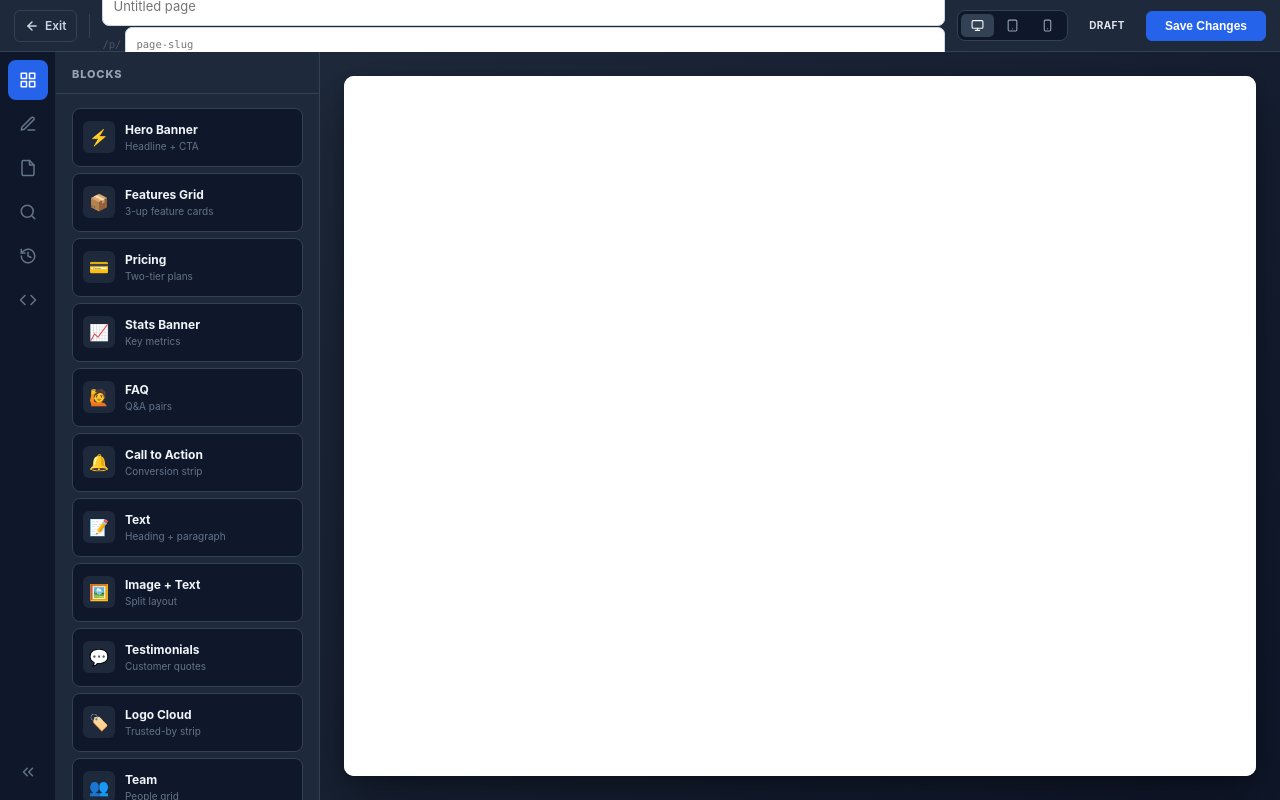
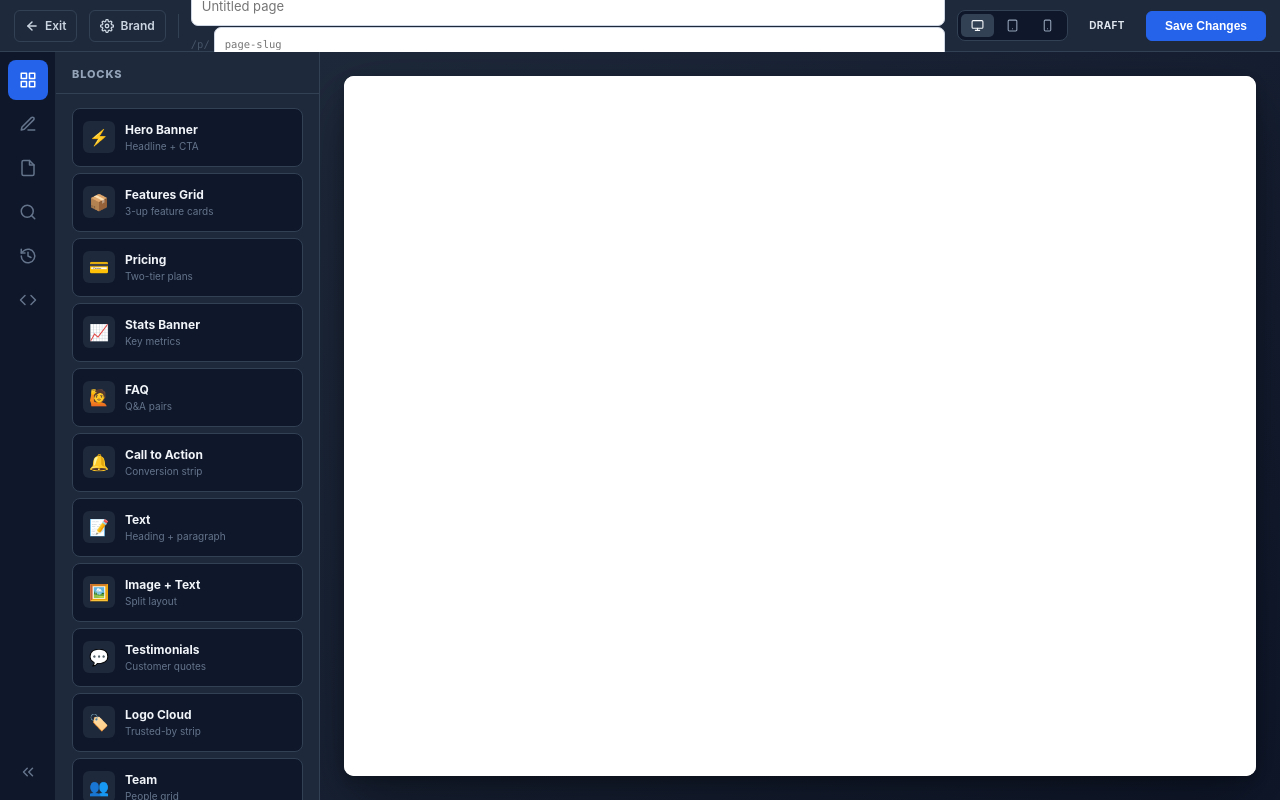
Before and after one commit to DevanMetz/DERP, a Django app: template templates/core/page_form.html in a window 1280 px wide. Run offline with Django 5.2, Linux system fonts and the light colour scheme; the template is opened without the code that fills it, so the values that code supplies are empty.

Commit message:
Add Brand shortcut to page editor topbar
Surface a "Brand" link next to Exit so the user can jump straight to
Website Settings (logo, brand name, colors, font) without backing all
the way out to the website editor.

```diff
--- a/templates/core/page_form.html
+++ b/templates/core/page_form.html
@@ -332,6 +332,10 @@
       <a class="pb-back" href="{% url 'website_editor' %}" title="Back to website editor">
         <svg width="14" height="14" viewBox="0 0 24 24" fill="none" stroke="currentColor" stroke-width="2.5" stroke-linecap="round" stroke-linejoin="round"><path d="M19 12H5"/><path d="m12 19-7-7 7-7"/></svg>
         Exit
+      </a>
+      <a class="pb-back" href="{% url 'website_settings' %}" title="Edit site-wide branding (header logo, brand name, colors, fonts)">
+        <svg width="14" height="14" viewBox="0 0 24 24" fill="none" stroke="currentColor" stroke-width="2.2" stroke-linecap="round" stroke-linejoin="round"><circle cx="12" cy="12" r="3"/><path d="M19.4 15a1.7 1.7 0 0 0 .3 1.9l.1.1a2 2 0 0 1-2.8 2.8l-.1-.1a1.7 1.7 0 0 0-1.9-.3 1.7 1.7 0 0 0-1 1.6v.2a2 2 0 0 1-4 0V21a1.7 1.7 0 0 0-1-1.6 1.7 1.7 0 0 0-1.9.3l-.1.1A2 2 0 0 1 4.2 17l.1-.1a1.7 1.7 0 0 0 .3-1.9 1.7 1.7 0 0 0-1.6-1H2.8a2 2 0 0 1 0-4H3a1.7 1.7 0 0 0 1.6-1 1.7 1.7 0 0 0-.3-1.9L4.2 7A2 2 0 0 1 7 4.2l.1.1a1.7 1.7 0 0 0 1.9.3 1.7 1.7 0 0 0 1-1.6V2.8a2 2 0 0 1 4 0V3a1.7 1.7 0 0 0 1 1.6 1.7 1.7 0 0 0 1.9-.3l.1-.1A2 2 0 0 1 19.8 7l-.1.1a1.7 1.7 0 0 0-.3 1.9 1.7 1.7 0 0 0 1.6 1h.2a2 2 0 0 1 0 4H21a1.7 1.7 0 0 0-1.6 1z"/></svg>
+        Brand
       </a>
       <span class="pb-divider"></span>
 
```
